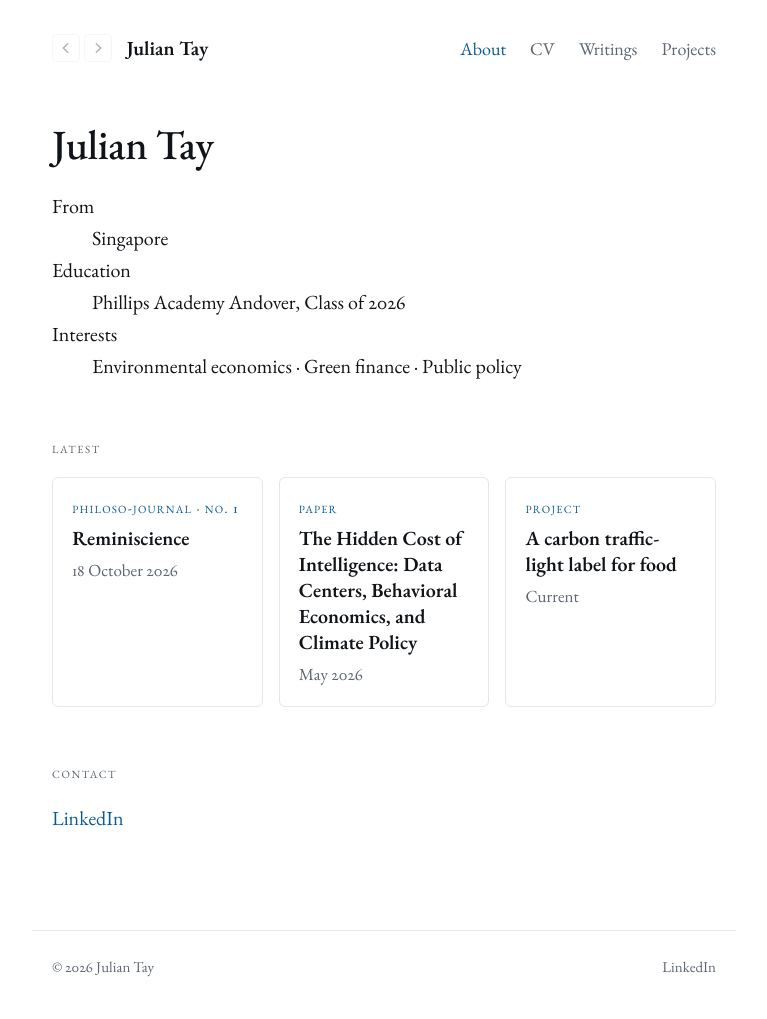
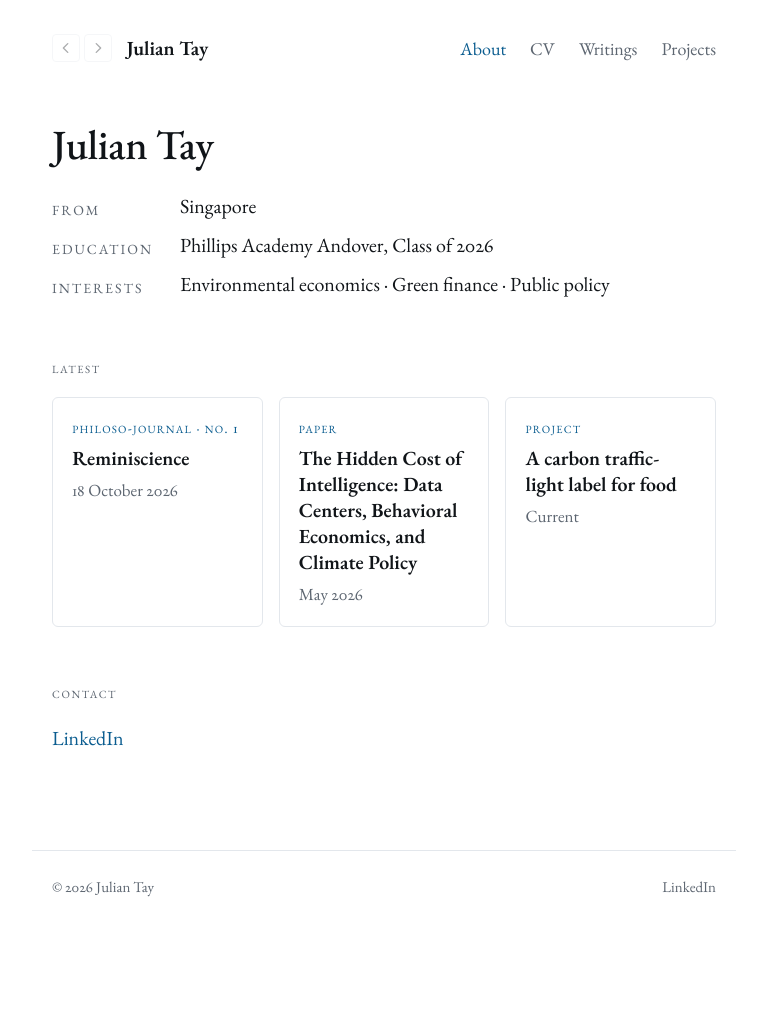
Before and after one commit to juliantay555/juliantay555.github.io, a Jekyll site: the page built from index.html, in a window 1280 px wide. Shown: the whole page, without its empty margins (256-1023 px from the left). Built offline with Jekyll 4.4.1, drawn with Linux system fonts in a browser that asks for light colours; after the commit the page ends 939 px from its top, so only the background shows below that.

Commit message:
Update style.css

```diff
--- a/assets/style.css
+++ b/assets/style.css
@@ -178,3 +178,10 @@ a.reversefootnote { text-decoration: none; margin-left: 0.25rem; }
 /* Year and month headings in the Philoso-Journal and Film Critiques lists */
 .timeline-year { font-family: var(--serif); font-size: 1.75rem; font-weight: 500; text-transform: none; font-variant-caps: normal; letter-spacing: 0; color: var(--text); font-variant-numeric: lining-nums; margin: 3rem 0 0.25rem; }
 .timeline-month { font-size: 1rem; font-weight: 400; font-variant-caps: small-caps; text-transform: lowercase; letter-spacing: 0.1em; color: var(--muted); margin: 1.5rem 0 0.5rem; }
+
+/* Short facts under the name on the About page */
+.facts { margin: 1.25rem 0 0; display: grid; gap: 0.35rem; }
+.facts div { display: grid; grid-template-columns: 7rem 1fr; gap: 0 1rem; }
+.facts dt { font-variant-caps: small-caps; text-transform: lowercase; letter-spacing: 0.1em; color: var(--muted); padding-top: 0.1rem; }
+.facts dd { margin: 0; }
+@media (max-width: 30rem) { .facts div { grid-template-columns: 1fr; } }
```
